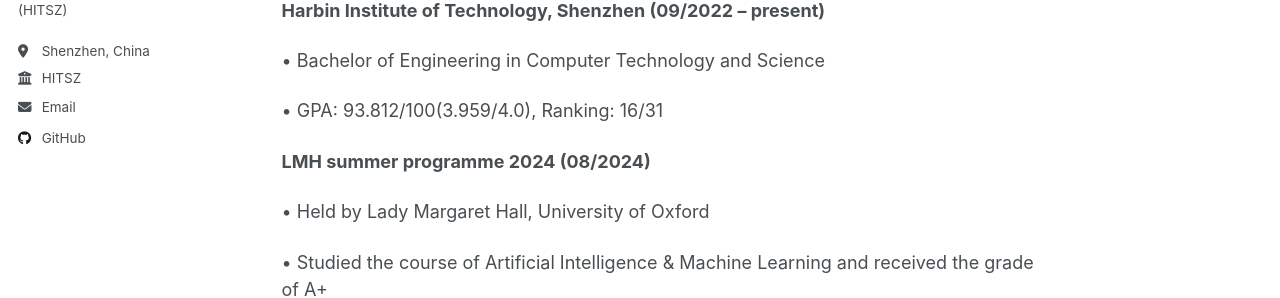
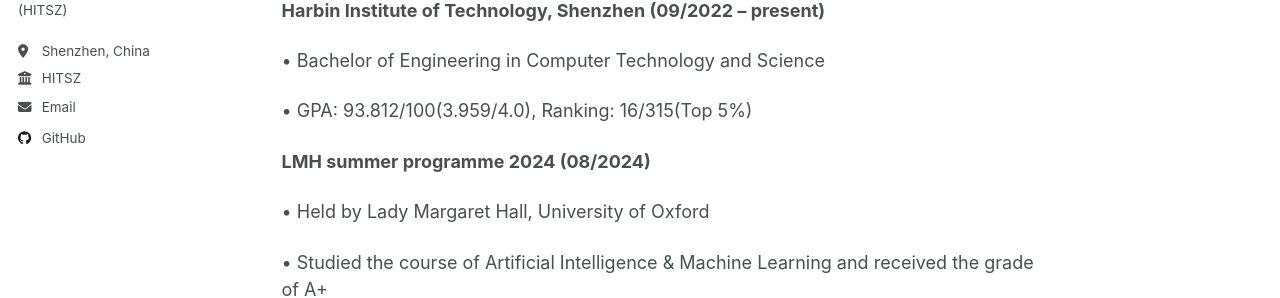
Before and after one commit to CMY-K/CMY-K.github.io, a Jekyll site: the page built from _pages/about.md, in a window 1280 px wide and 900 px high. Shown: the part 355-653 px from the top of the window. Built offline with Jekyll 4.4.1, drawn with Linux system fonts in a browser that asks for light colours.

Commit message:
Update about.md

```diff
--- a/_pages/about.md
+++ b/_pages/about.md
@@ -15,7 +15,7 @@
 
 • Bachelor of Engineering in Computer Technology and Science
 
-• GPA: 93.812/100(3.959/4.0), Ranking: 16/31
+• GPA: 93.812/100(3.959/4.0), Ranking: 16/315(Top 5%)
 
 **LMH summer programme 2024 (08/2024)**
 
```
